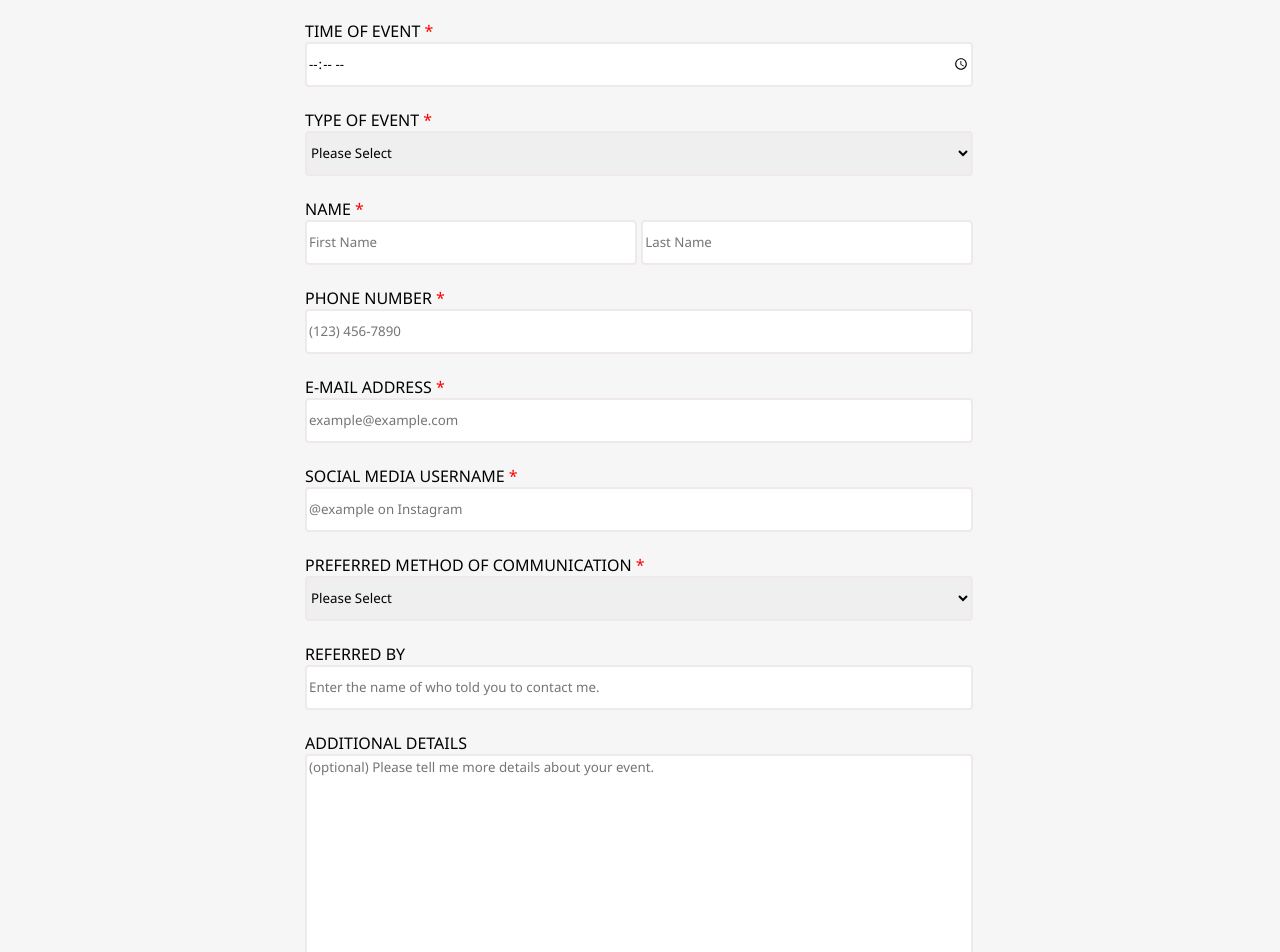
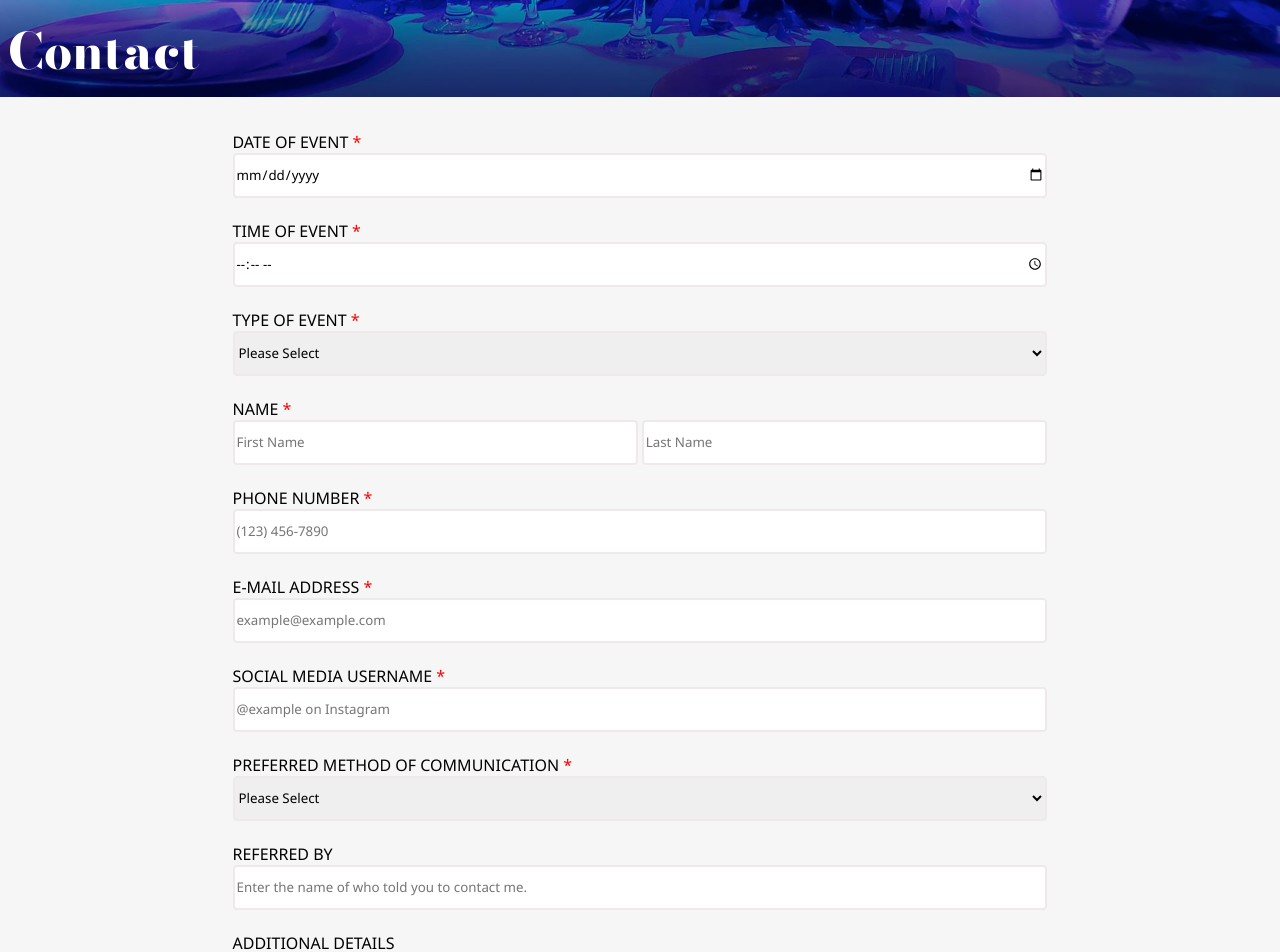
Before and after one commit to PrimeCoder05/kenny-fiesta, a React (Create React App) app: page / in a window 1280 px wide. Shown: the part 520-1472 px from the top of the page. Built offline with nearby package versions, Linux system fonts and the light colour scheme.

Commit message:
add medium, large and 4k display sizes and clean up code

```diff
--- a/src/App.css
+++ b/src/App.css
@@ -227,12 +227,12 @@ h1, .logo {
 	}
 }
 
-/* Size for large tablets and medium laptops */
+/* Size for large tablets and small laptops */
 @media (min-width: 900px) {
 	h1 {
 		font-size: 50px;
 		padding: 8px;
-		margin-top: 260px;
+		margin-top: 320px;
 	}
 
 	form {
@@ -270,3 +270,100 @@ h1, .logo {
 		margin: 0 auto;
 	}
 }
+
+/* Size for medium laptops */
+@media (min-width: 1220px) {
+	h1 {
+		font-size: 50px;
+		padding: 8px;
+		margin-top: 460px;
+	}
+
+	form {
+		margin: 0 auto;
+		max-width: 815px;
+	}
+
+	input {
+		width: 814px;
+		height: 45px;
+		border: solid #f0e9e9 2px;
+		border-radius: 4px;
+	}
+
+	select {
+		width: 814px;
+		height: 45px;
+		border: solid #f0e9e9 2px;
+		border-radius: 4px;
+	}
+
+	textarea {
+		width: 814px;
+		height: 240px;
+		border: solid #f0e9e9 2px;
+		border-radius: 4px;
+	}
+
+	.double-inputs {
+		width: 405px;
+	}
+
+	.wrapper {
+		max-width: 1000px;
+		margin: 0 auto;
+	}
+}
+
+/* Size for larger laptops */
+@media (min-width: 1800px) {
+	h1 {
+		font-size: 50px;
+		padding: 8px;
+		margin-top: 780px;
+	}
+
+	form {
+		margin: 0 auto;
+		max-width: 1000px;
+	}
+
+	input {
+		width: 998px;
+		height: 50px;
+		border: solid #f0e9e9 2px;
+		border-radius: 4px;
+	}
+
+	select {
+		width: 998px;
+		height: 50px;
+		border: solid #f0e9e9 2px;
+		border-radius: 4px;
+	}
+
+	textarea {
+		width: 998px;
+		height: 260px;
+		border: solid #f0e9e9 2px;
+		border-radius: 4px;
+	}
+
+	.double-inputs {
+		width: 497px;
+	}
+
+	.wrapper {
+		max-width: 1400px;
+		margin: 0 auto;
+	}
+}
+
+/* Size for 4k displays */
+@media (min-width: 2000px) {
+	h1 {
+		font-size: 50px;
+		padding: 8px;
+		margin-top: 1000px;
+	}
+}
```
